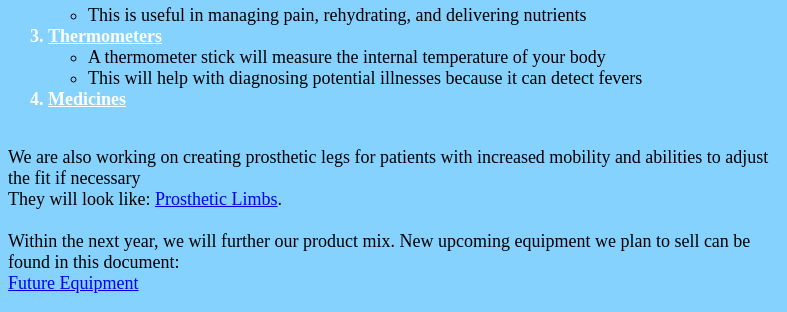
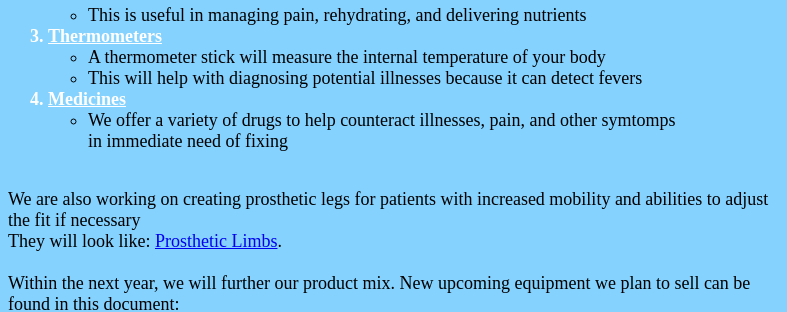
Before and after one commit to ganglim8/MGMT382-Elohealth, a plain HTML site: page product.html in a window 1280 px wide. Shown: the part 261-573 px from the top of the page, 0-787 px from the left. Drawn offline with Linux system fonts and the light colour scheme.

Commit message:
Update product.html

```diff
--- a/product.html
+++ b/product.html
@@ -28,6 +28,12 @@
         <li>This will help with diagnosing potential illnesses because it can detect fevers</li>
       </ul>
         <font color = "white"><b><u><li>Medicines</li></u></b></font>
+        <ul>
+        <li>We offer a variety of drugs to help counteract illnesses, pain, and other symtomps
+          <br>
+          in immediate need of fixing</li>
+
+      </ul>
         </ol>
         <br>
         We are also working on creating prosthetic legs for patients with increased mobility and abilities to adjust the fit if necessary
@@ -41,7 +47,7 @@
         <br>
         <br>
         For further questions please email us using this <a href = "mailto:nair123@purdue.edu">email</a>
-
+    <br>
     Last Modified: <script>document.write(document.lastModified);</script>
   </body>
 </html>
```
